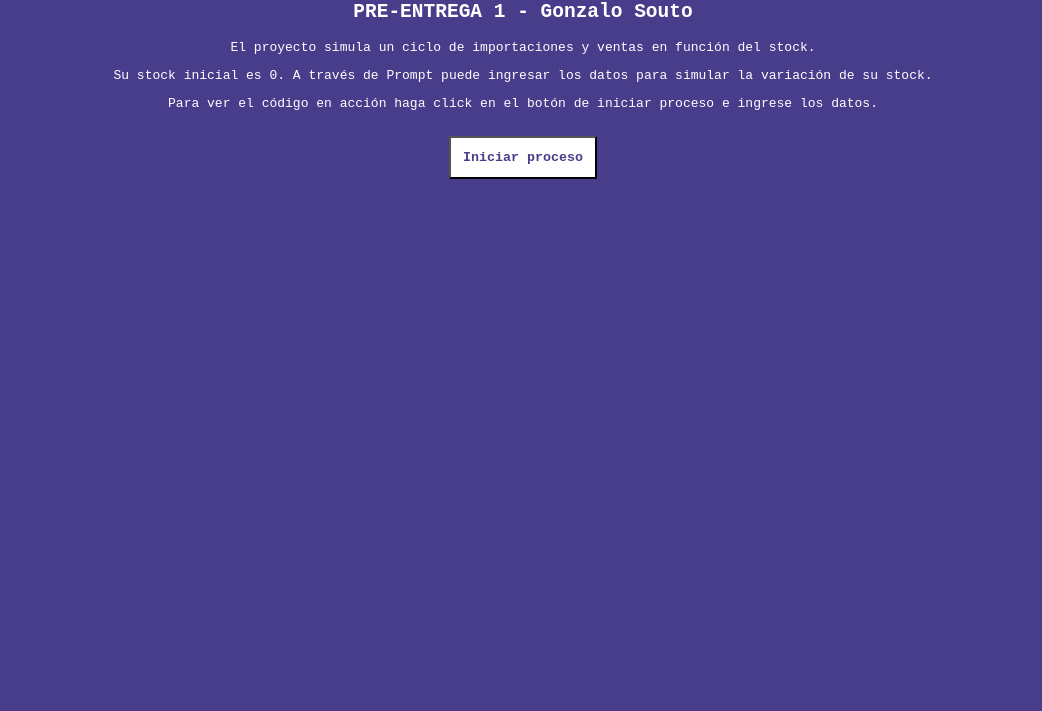
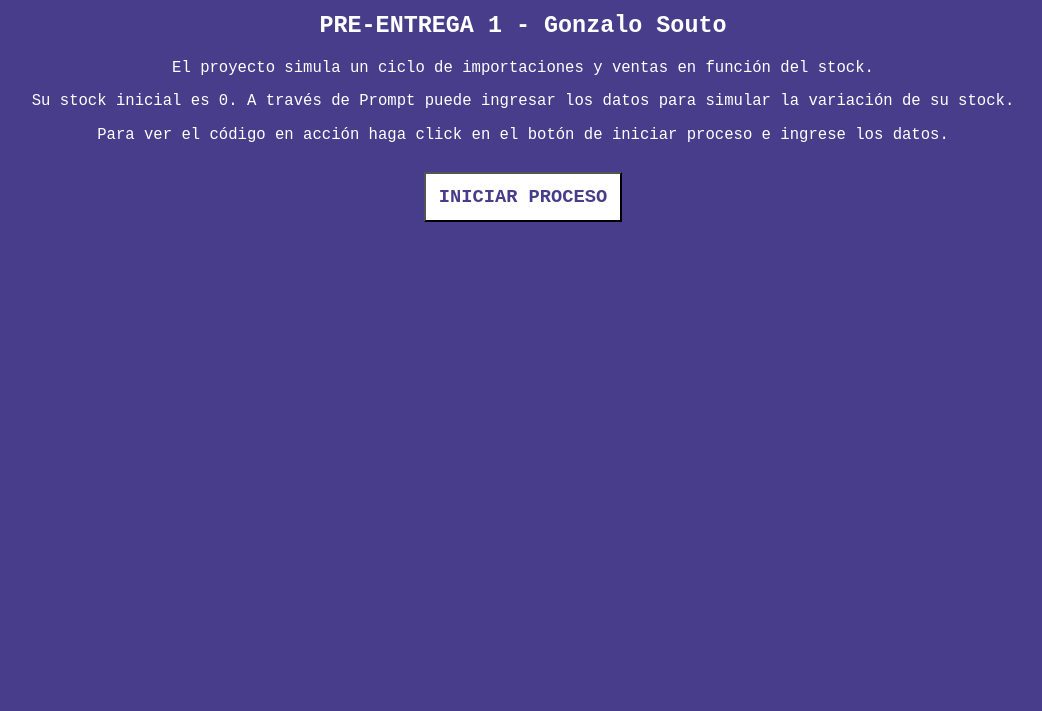
Before and after one commit to Gonzalosdesign/preEntrega1js, a plain HTML site: page index.html in a window 1280 px wide. Shown: the part 89-800 px from the top of the page, without its empty margins (117-1159 px from the left). Drawn offline with Linux system fonts and the light colour scheme.

Commit message:
ajustes estilo

```diff
--- a/index.html
+++ b/index.html
@@ -10,11 +10,11 @@
 <body>
     <h1>Simulador de logística</h1>
     <h2>PRE-ENTREGA 1 - Gonzalo Souto</h2>
-    <section class="seccion">
+    <section>
         <p>El proyecto simula un ciclo de importaciones y ventas en función del stock.</p>
         <p>Su stock inicial es 0. A través de Prompt puede ingresar los datos para simular la variación de su stock.</p>
         <p>Para ver el código en acción haga click en el botón de iniciar proceso e ingrese los datos.</p>
-        <button onclick="importar()">Iniciar proceso</button>
+        <button onclick="importar()">INICIAR PROCESO</button>
     </section>
     <script src="./js/main.js"></script>
 </body>
--- a/style.css
+++ b/style.css
@@ -1,9 +1,10 @@
 body, button{
     background-color: darkslateblue;
     color: white;
+    font-family: monospace;
+    font-size: larger;
     text-align: center;
     padding: 1%;
-    font-family: monospace;
     margin: 1%;
 }
 
@@ -15,4 +16,5 @@ button {
 
 button:hover {
     box-shadow: -10px 10px black;
+    font-weight: lighter;
 }
```
